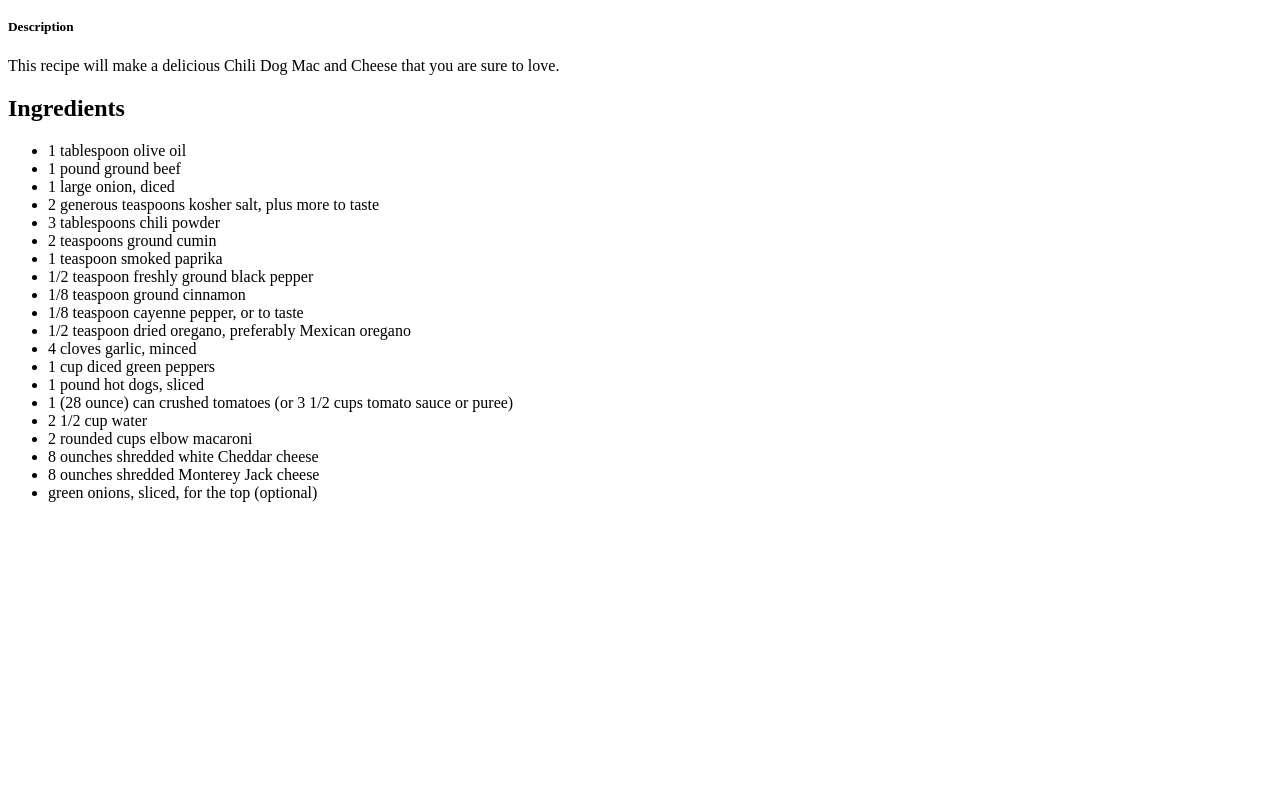
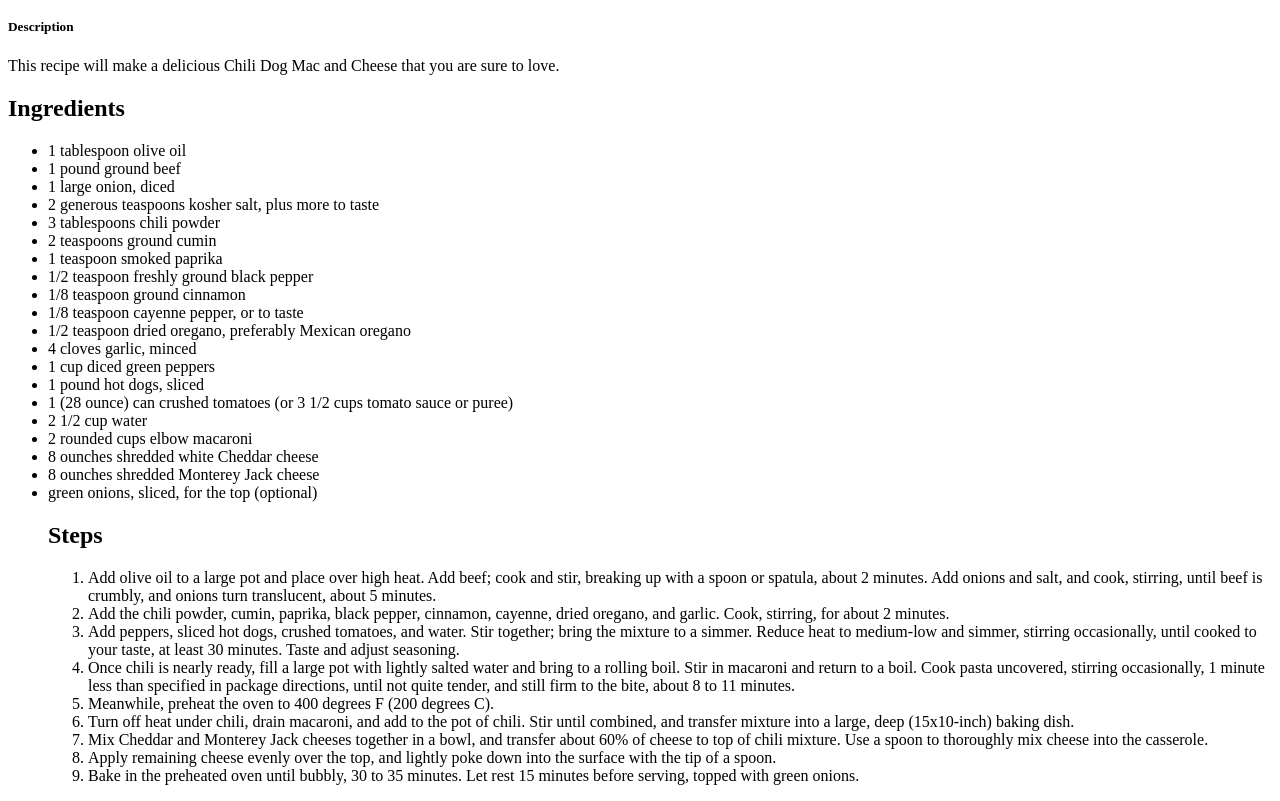
Before and after one commit to logangilley/odin-recipes-v2-, a plain HTML site: page recipes/chilidogmac.html in a window 1280 px wide. Shown: the part 101-902 px from the top of the page. Before the commit the page ends 800 px from the top, so only its background shows below. Drawn offline with Linux system fonts and the light colour scheme.

Commit message:
Add steps to recipe

```diff
--- a/recipes/chilidogmac.html
+++ b/recipes/chilidogmac.html
@@ -31,6 +31,33 @@
             <li>8 ounches shredded Monterey Jack cheese</li>
             <li>green onions, sliced, for the top (optional)</li>
 
+        <h2>Steps</h2>
+            <ol>
+                <li>Add olive oil to a large pot and place over high heat. Add beef; cook and stir,
+                    breaking up with a spoon or spatula, about 2 minutes. Add onions and salt, and
+                    cook, stirring, until beef is crumbly, and onions turn translucent, about 5 minutes.</li>
+                <li>Add the chili powder, cumin, paprika, black pepper, cinnamon, cayenne, dried oregano,
+                    and garlic. Cook, stirring, for about 2 minutes.</li>
+                <li>Add peppers, sliced hot dogs, crushed tomatoes, and water. Stir together; bring the mixture
+                    to a simmer. Reduce heat to medium-low and simmer, stirring occasionally, until cooked to your
+                    taste, at least 30 minutes. Taste and adjust seasoning.</li>
+                <li>Once chili is nearly ready, fill a large pot with lightly salted water and bring to a rolling boil.
+                    Stir in macaroni and return to a boil. Cook pasta uncovered, stirring occasionally, 1 minute less
+                    than specified in package directions, until not quite tender, and still firm to the bite, about 8 to 11
+                    minutes.</li>
+                <li>Meanwhile, preheat the oven to 400 degrees F (200 degrees C).</li>
+                <li>Turn off heat under chili, drain macaroni, and add to the pot of chili.
+                    Stir until combined, and transfer mixture into a large, deep (15x10-inch)
+                    baking dish.</li>
+                <li>Mix Cheddar and Monterey Jack cheeses together in a bowl, and transfer
+                     about 60% of cheese to top of chili mixture. Use a spoon to thoroughly
+                     mix cheese into the casserole.</li>
+                <li>Apply remaining cheese evenly over the top, and lightly poke down into the
+                    surface with the tip of a spoon.</li>
+                <li>Bake in the preheated oven until bubbly, 30 to 35 minutes. Let rest 15 minutes
+                    before serving, topped with green onions.</li>
+            </ol>
+
 
         </ul>
     </body>
```
